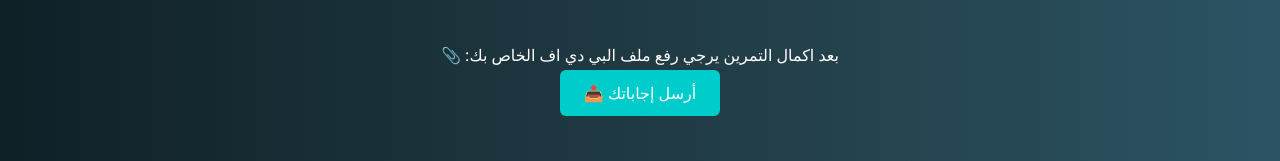
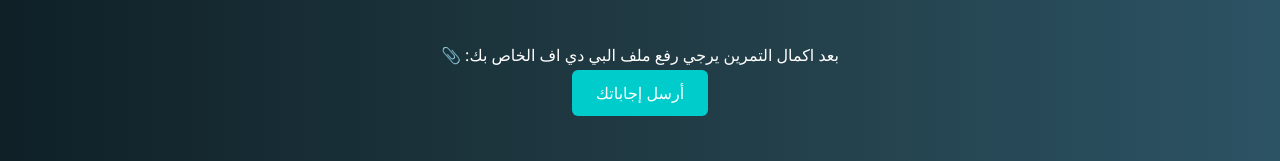
Before and after one commit to wedad-wb/cyberhacklab, a plain HTML site: page active-info-gathering.html in a window 1280 px wide. Shown: the part 2561-2722 px from the top of the page. Drawn offline with Linux system fonts and the light colour scheme.

Commit message:
active-info-gathering.html

```diff
--- a/active-info-gathering.html
+++ b/active-info-gathering.html
@@ -127,7 +127,7 @@
    <a href="https://forms.gle/PQR8hcSyy9USL1Am9"
      target="_blank"
      style="background-color: #00cccc; color: white; padding: 12px 24px; border-radius: 6px; text-decoration: none; font-size: 1em;">
-     📤 أرسل إجاباتك
+      أرسل إجاباتك
   </a>
 
   </section>
```
